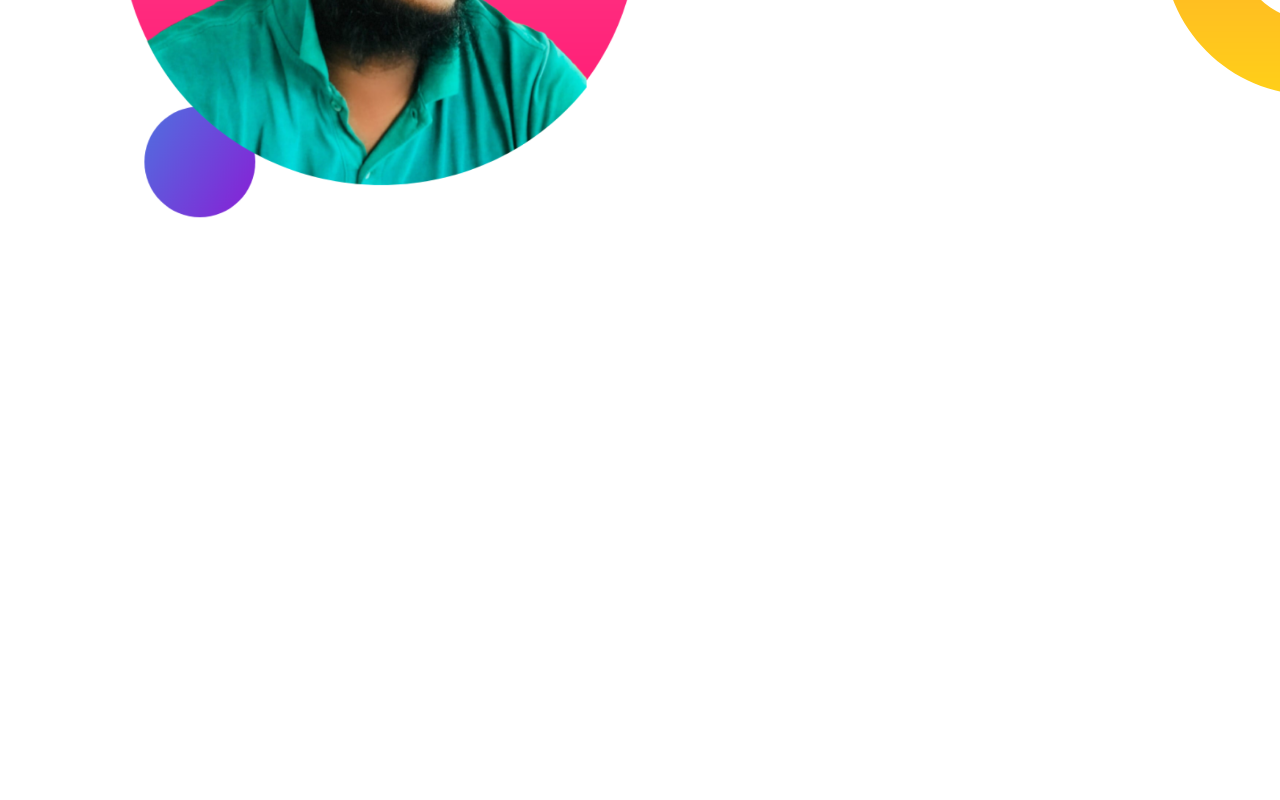
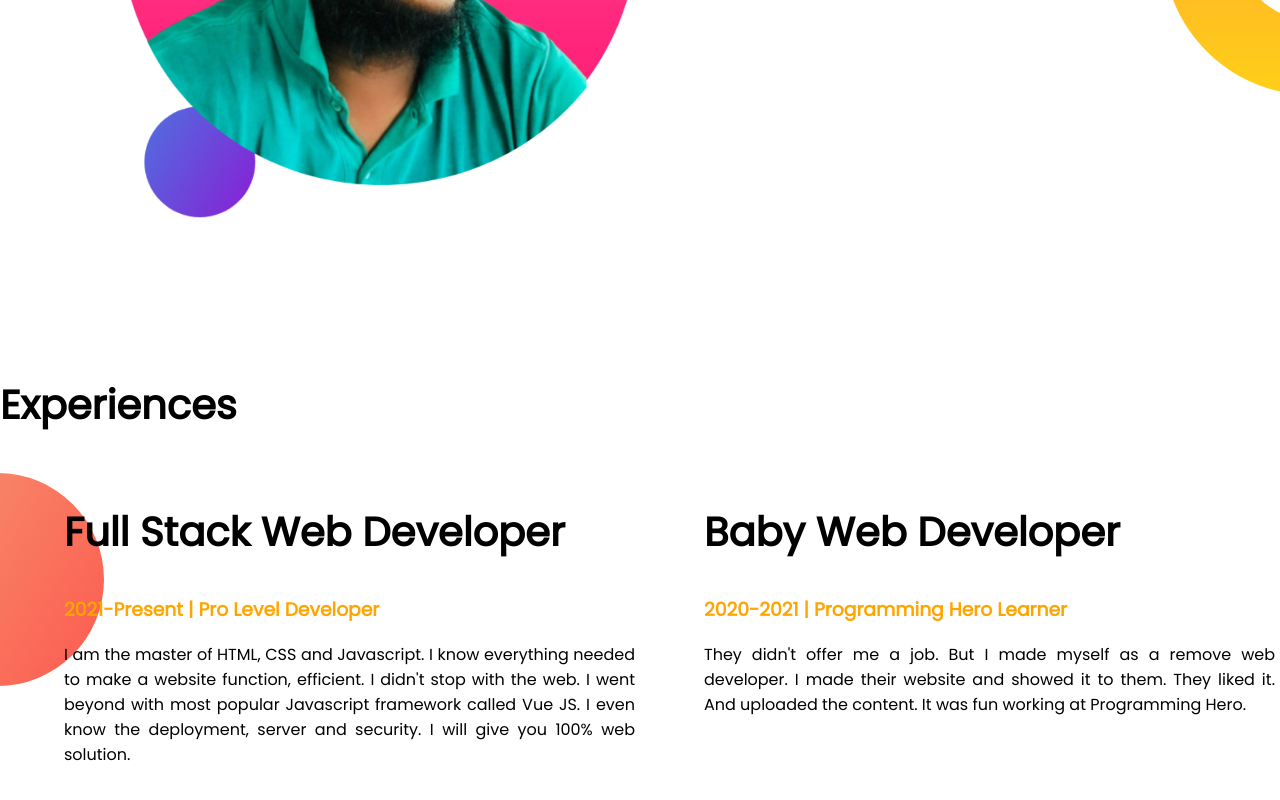
Before and after one commit to ZakariaIslamXaki/developer-porfolio, a plain HTML site: page index.html in a window 1280 px wide. Shown: the part 1062-1862 px from the top of the page. Before the commit the page ends 1437 px from the top, so only its background shows below. Drawn offline with Linux system fonts and the light colour scheme.

Commit message:
last part added

```diff
--- a/index.html
+++ b/index.html
@@ -14,7 +14,7 @@
 </head>
 
 <body>
-    <section id="top">
+    <section id="top" class="flexible-container">
         <div class="half-width">
             <h1>Welcome To</h1>
             <h1><span class="orange-color">MD Zakaria Islam's</span> World!</h1>
@@ -32,7 +32,7 @@
         </div>
     </section>
 </body>
-<section id="mid">
+<section id="mid" class="flexible-container">
     <div class="half-width"><img src="images/mid-bg.png" alt="Zakaria"></div>
     <div class="half-width">
         <h1>Dream Big</h1>
@@ -46,5 +46,33 @@
             RESUME</a>
     </div>
 </section>
+<section id="last">
+    <h1>Experiences</h1>
+    <div class="flexible-container">
+        <div class="half-width">
+            <h1>Full Stack Web Developer</h1>
+            <h3 class="orange-color">2021-Present | Pro Level Developer
+            </h3>
+            <p class="para">I am the master of HTML, CSS and Javascript. I know everything needed to make a website
+                function,
+                efficient.
+                I
+                didn't stop with the web. I went beyond with most popular Javascript framework called Vue JS. I even
+                know
+                the
+                deployment, server and security. I will give you 100% web solution.</p>
+        </div>
+        <div class="half-width">
+            <h1>Baby Web Developer</h1>
+            <h3 class="orange-color">2020-2021 | Programming Hero Learner
+            </h3>
+            <p class="para">They didn't offer me a job. But I made myself as a remove web developer. I made their
+                website and showed
+                it
+                to
+                them. They liked it. And uploaded the content. It was fun working at Programming Hero.</p>
+        </div>
+    </div>
+</section>
 
 </html>
--- a/style.css
+++ b/style.css
@@ -3,12 +3,12 @@ body{
     margin: 0%;
 }
 h1{
-    font-size: 50px;
+    font-size: 40px;
 }
 .orange-color{
     color: orange;
 }
-section{
+.flexible-container{
     display: flex;
     margin-bottom: 150px;
 }
@@ -33,6 +33,7 @@ section{
 }
 .para{
     text-align: justify;
+    padding-right: 5px;
 }
 #mid{
     background-image: url(images/dream-bg.png);
@@ -40,3 +41,7 @@ section{
     background-position: right;
     padding-right: 5px;
 }
+#last{
+    background-image: url(images/exp-bg.png);
+    background-repeat: no-repeat;
+    background-position: left;
```
